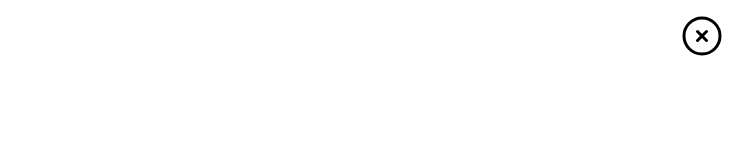
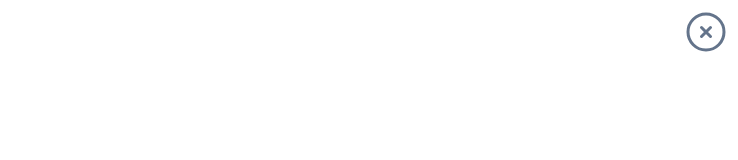
Before and after one commit to Laumak/nextjs-blog, a Next.js app: page / in a window 1280 px wide. Shown: the top 160 px of the page, without its empty margins (542-1280 px from the left). Built offline with nearby package versions, Linux system fonts and the light colour scheme.

Commit message:
Use heroicons from React lib

```diff
--- a/package.json
+++ b/package.json
@@ -11,6 +11,7 @@
     "prettier:fix": "prettier --write --ignore-path .gitignore ."
   },
   "dependencies": {
+    "@heroicons/react": "^2.0.18",
     "next": "latest",
     "react": "latest",
     "react-dom": "latest"
--- a/src/app/components/Navigation.tsx
+++ b/src/app/components/Navigation.tsx
@@ -1,28 +1,7 @@
 'use client';
 
 import React, { useState, MouseEventHandler } from 'react';
-
-type CloseIconProps = {
-  toggleMobileNavVisibility: MouseEventHandler<SVGSVGElement>;
-};
-
-const CloseIcon = ({ toggleMobileNavVisibility }: CloseIconProps) => (
-  <svg
-    xmlns="http://www.w3.org/2000/svg"
-    fill="none"
-    viewBox="0 0 24 24"
-    strokeWidth={1.5}
-    stroke="currentColor"
-    className="w-12 h-12 absolute top-3 right-3"
-    onClick={toggleMobileNavVisibility}
-  >
-    <path
-      strokeLinecap="round"
-      strokeLinejoin="round"
-      d="M9.75 9.75l4.5 4.5m0-4.5l-4.5 4.5M21 12a9 9 0 11-18 0 9 9 0 0118 0z"
-    />
-  </svg>
-);
+import { XCircleIcon } from '@heroicons/react/24/outline';
 
 const Navigation = () => {
   const [mobileNavOpen, setMobileNavOpen] = useState(true);
@@ -68,8 +47,9 @@ const Navigation = () => {
           <li className="p-5">Nav 3</li>
         </ul>
 
-        <CloseIcon
-          toggleMobileNavVisibility={() => setMobileNavOpen(!mobileNavOpen)}
+        <XCircleIcon
+          className="w-12 h-12 absolute top-2 right-2 text-slate-500"
+          onClick={() => setMobileNavOpen(!mobileNavOpen)}
         />
       </div>
     </nav>
```
Also changed, not shown: 1 other file (tests, documents, lock files or other folders).
